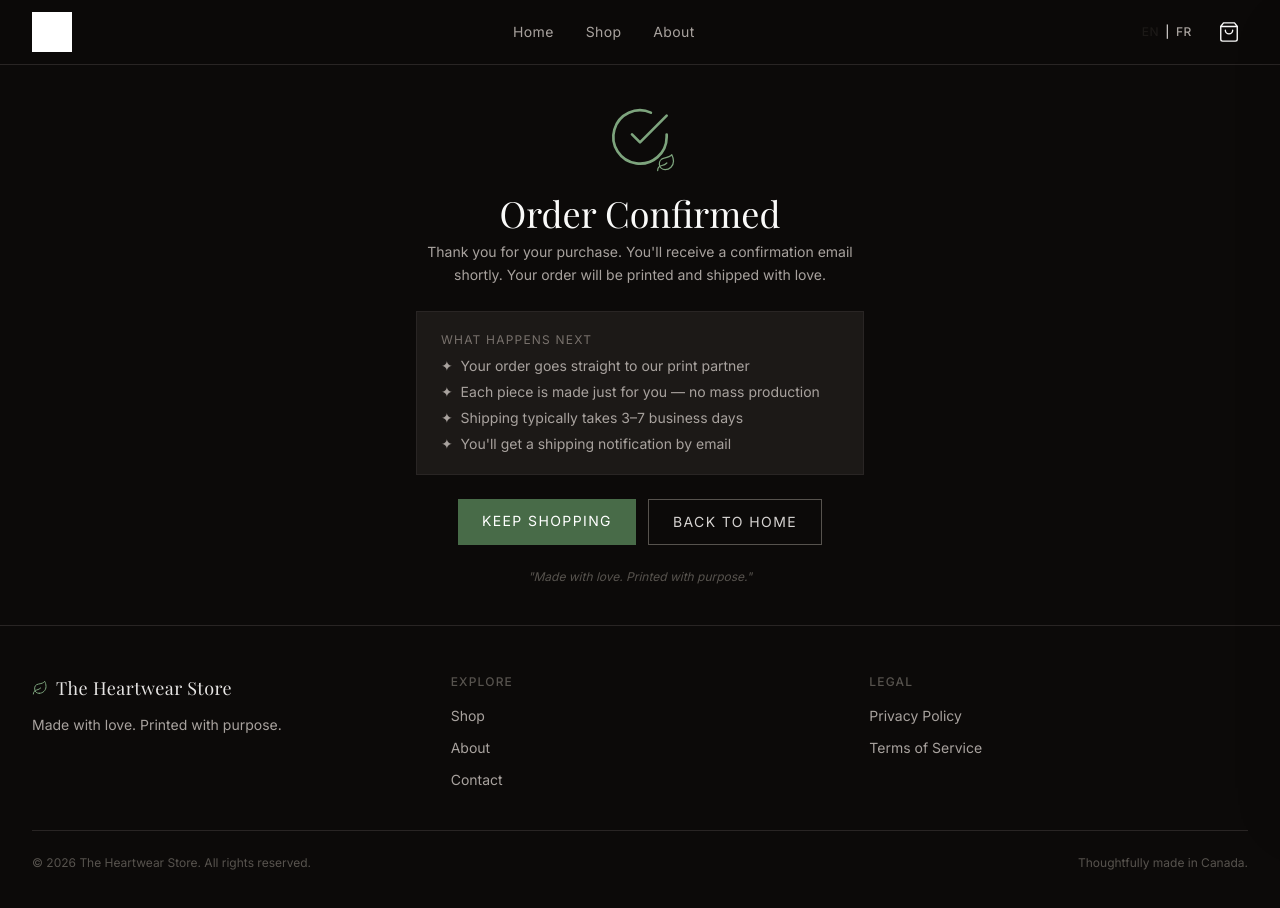
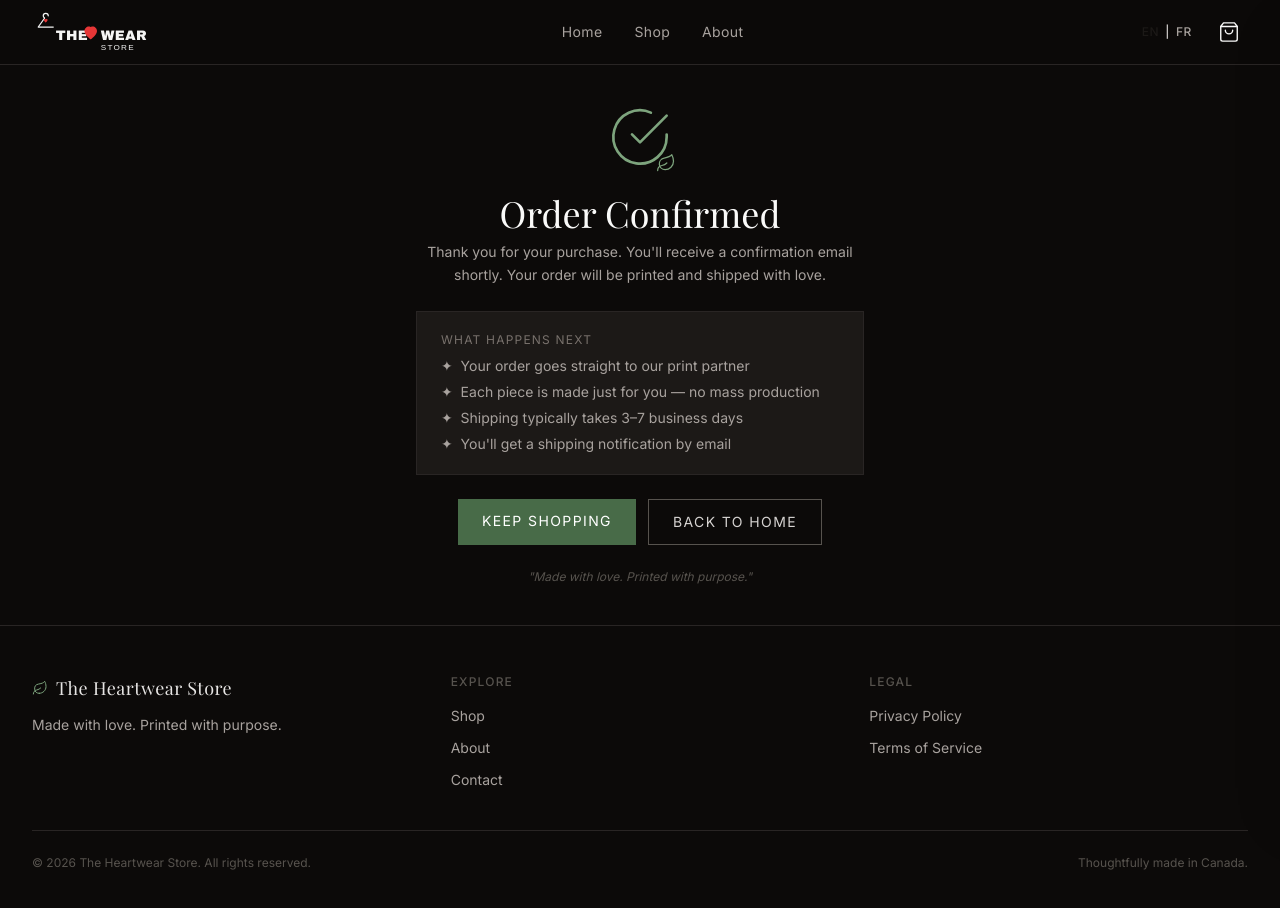
Before and after one commit to jammmmmmer/theheartwearstore, a Next.js app: page /success in a window 1280 px wide. Shown: the top 908 px of the page. Built offline with nearby package versions, Linux system fonts and the light colour scheme; no server answers; a web font is replaced by a local one.

Commit message:
Replace logo image with crisp SVG component in header

```diff
--- a/components/Header.tsx
+++ b/components/Header.tsx
@@ -1,8 +1,8 @@
 'use client'
 
 import Link from 'next/link'
-import Image from 'next/image'
 import { ShoppingBag, Menu, X } from 'lucide-react'
+import Logo from '@/components/Logo'
 import { useCartStore } from '@/lib/cart-store'
 import { useState } from 'react'
 import { useTranslation } from '@/lib/language-context'
@@ -24,14 +24,7 @@ export default function Header() {
             className="flex items-center group"
             aria-label="The Heartwear Store — home"
           >
-            <Image
-              src="/logo.png"
-              alt="The Heartwear Store"
-              width={160}
-              height={60}
-              className="h-10 w-auto brightness-0 invert group-hover:opacity-80 transition-opacity"
-              priority
-            />
+            <Logo className="h-10 w-auto group-hover:opacity-80 transition-opacity" variant="light" />
           </Link>
 
           {/* Desktop Nav */}
--- /dev/null
+++ b/components/Logo.tsx
@@ -0,0 +1,92 @@
+interface LogoProps {
+  className?: string
+  /** 'light' = white text for dark backgrounds (header), 'dark' = dark text for light backgrounds */
+  variant?: 'light' | 'dark'
+}
+
+export default function Logo({ className = '', variant = 'light' }: LogoProps) {
+  const textColor = variant === 'light' ? '#f5f5f4' : '#1c1917'
+  const hangerColor = variant === 'light' ? '#f5f5f4' : '#1c1917'
+
+  return (
+    <svg
+      viewBox="0 0 220 64"
+      xmlns="http://www.w3.org/2000/svg"
+      className={className}
+      aria-label="The Heartwear Store"
+      role="img"
+    >
+      {/* Hanger */}
+      <g transform="translate(2, 2)">
+        {/* Hook */}
+        <path
+          d="M24 4 C24 1.8 22.2 0 20 0 C17.8 0 16 1.8 16 4 C16 5.5 16.8 6.8 18 7.5"
+          fill="none"
+          stroke={hangerColor}
+          strokeWidth="2"
+          strokeLinecap="round"
+        />
+        {/* Hanger body */}
+        <path
+          d="M18 8 L8 22 L32 22"
+          fill="none"
+          stroke={hangerColor}
+          strokeWidth="2"
+          strokeLinecap="round"
+          strokeLinejoin="round"
+        />
+        {/* Small heart inside hanger */}
+        <path
+          d="M20 15 C20 15 17 12.5 17 10.8 C17 9.8 17.8 9 18.8 9 C19.4 9 20 9.4 20 9.4 C20 9.4 20.6 9 21.2 9 C22.2 9 23 9.8 23 10.8 C23 12.5 20 15 20 15Z"
+          fill="#e63636"
+        />
+      </g>
+
+      {/* THE */}
+      <text
+        x="38"
+        y="44"
+        fontFamily="Arial Black, Arial, sans-serif"
+        fontWeight="900"
+        fontSize="22"
+        fill={textColor}
+        letterSpacing="0.5"
+      >
+        THE
+      </text>
+
+      {/* Heart */}
+      <path
+        d="M94 28 C94 28 84 21 84 14.5 C84 10.4 87.1 7 91 7 C92.7 7 94 8 94 8 C94 8 95.3 7 97 7 C100.9 7 104 10.4 104 14.5 C104 21 94 28 94 28Z"
+        fill="#e63636"
+        transform="translate(0, 16)"
+      />
+
+      {/* WEAR */}
+      <text
+        x="110"
+        y="44"
+        fontFamily="Arial Black, Arial, sans-serif"
+        fontWeight="900"
+        fontSize="22"
+        fill={textColor}
+        letterSpacing="0.5"
+      >
+        WEAR
+      </text>
+
+      {/* STORE */}
+      <text
+        x="110"
+        y="60"
+        fontFamily="Arial, sans-serif"
+        fontWeight="400"
+        fontSize="13"
+        fill={textColor}
+        letterSpacing="2"
+      >
+        STORE
+      </text>
+    </svg>
+  )
+}
```
